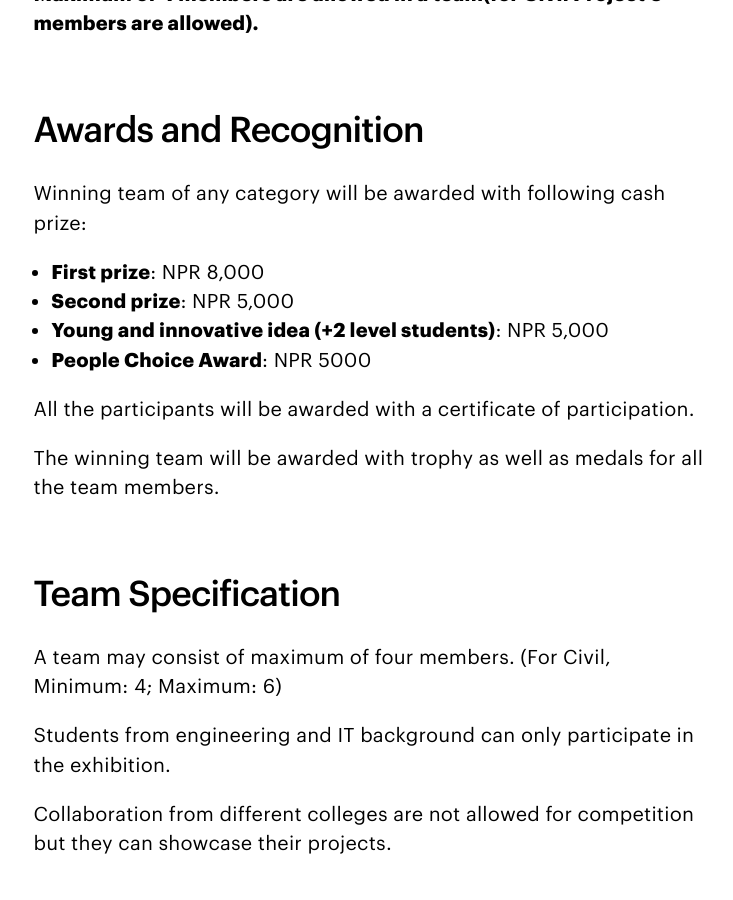
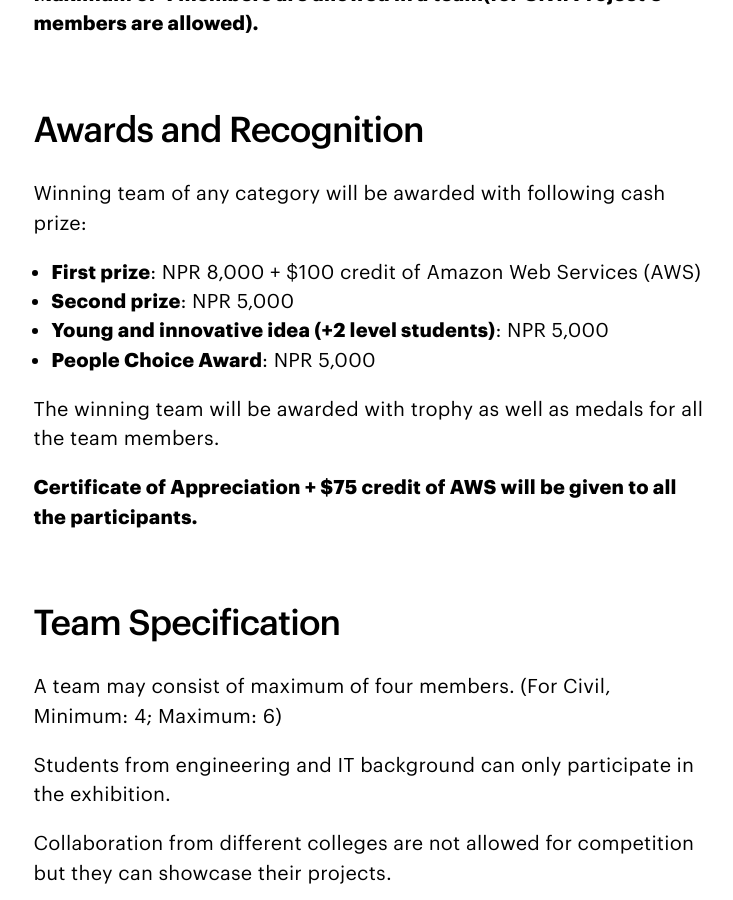
Before and after one commit to MegaMind98/dev, a Jekyll site: the page built from project_exhibition.html, in a window 1280 px wide and 900 px high, scrolled down 1419 px. Shown: the whole window, without its empty margins (268-1001 px from the left). Built offline with Jekyll 4.4.1, drawn with Linux system fonts in a browser that asks for light colours.

Commit message:
Updated Prize Details

```diff
--- a/logicbattle.html
+++ b/logicbattle.html
@@ -53,8 +53,11 @@ Show your logical and programming command.  </p>
         <p>Date: July 19, 2019 (Second day of NEXT) <br />Time: 10:00 AM</p>
 <br />
         <h2 class="u-type-h4">Prizes and a Certificates</h2>
-        <p><strong>First Prize</strong>: NPR 9,000 and a Certificate<br /><strong>Second Prize</strong>: NPR 4,500 and a Certificate<br />
+        <p><strong>First Prize</strong>: NPR 9,000 + $100 credit of Amazon Web Services (AWS) + Certificate<br /><strong>Second Prize</strong>: NPR 4,500 and a Certificate<br />
         Certificate of appreciation for 2nd and 3rd runner up.</p>
+
+        <p><strong>$75 credit of AWS will be given to all the participants.</strong></p>
+
 <br />
         <h2 class="u-type-h4">Rules and Regulations</h2>
 
--- a/project_exhibition.html
+++ b/project_exhibition.html
@@ -48,15 +48,16 @@ Show your project at NEXT 2019.</p>
         <h2 class="u-type-h4">Awards and Recognition</h2>
             <p>Winning team of any category will be awarded with following cash prize:</p>
                 <ul>
-                <li><strong>First prize</strong>:  NPR 8,000</li>
+                <li><strong>First prize</strong>:  NPR 8,000 + $100 credit of Amazon Web Services (AWS)</li>
                 <li><strong>Second prize</strong>: NPR 5,000</li>
 
             <li><strong>Young and innovative idea (+2 level students)</strong>: NPR 5,000</li>
-            <li><strong>People Choice Award</strong>: NPR 5000</li>
+            <li><strong>People Choice Award</strong>: NPR 5,000</li>
                 </ul>
-            <p>All the participants will be awarded with a certificate of participation.</p>
             <p>The winning team will be awarded with trophy as well as medals for all the team members.</p>
-<br />
+            <p><strong>Certificate of Appreciation + $75 credit of AWS will be given to all the participants.</strong></p>
+
+            <br />
         <h2 class="u-type-h4">Team Specification</h2>
         <p>A team may consist of maximum of four members. (For Civil, Minimum: 4; Maximum: 6)</p>
         <p>Students from engineering and IT background can only participate in the exhibition.</p>
@@ -76,7 +77,7 @@ Show your project at NEXT 2019.</p>
 
         </ul>
 
-
+<br />
 
 <h2 class="u-type-h4">Deadline</h2>
 
@@ -89,10 +90,10 @@ Show your project at NEXT 2019.</p>
       <p><strong>Pradip Thapa</strong>
       <br/><a href="tel:+977 9845956861">+977 9845956861</a><br />
 
-      <p><strong>Roshan Moktan</strong>
+<strong>Roshan Moktan</strong>
       <br/><a href="tel:+977 9860165381">+977 9860165381</a><br />
 
-
+</p>
       <br />
       <a class="c-button c-button--outbound" href="{{ '/project-exhibition-at-next/registration/' | prepend: site.baseurl}}" target="_blank">Register a Project</a>
 
```
